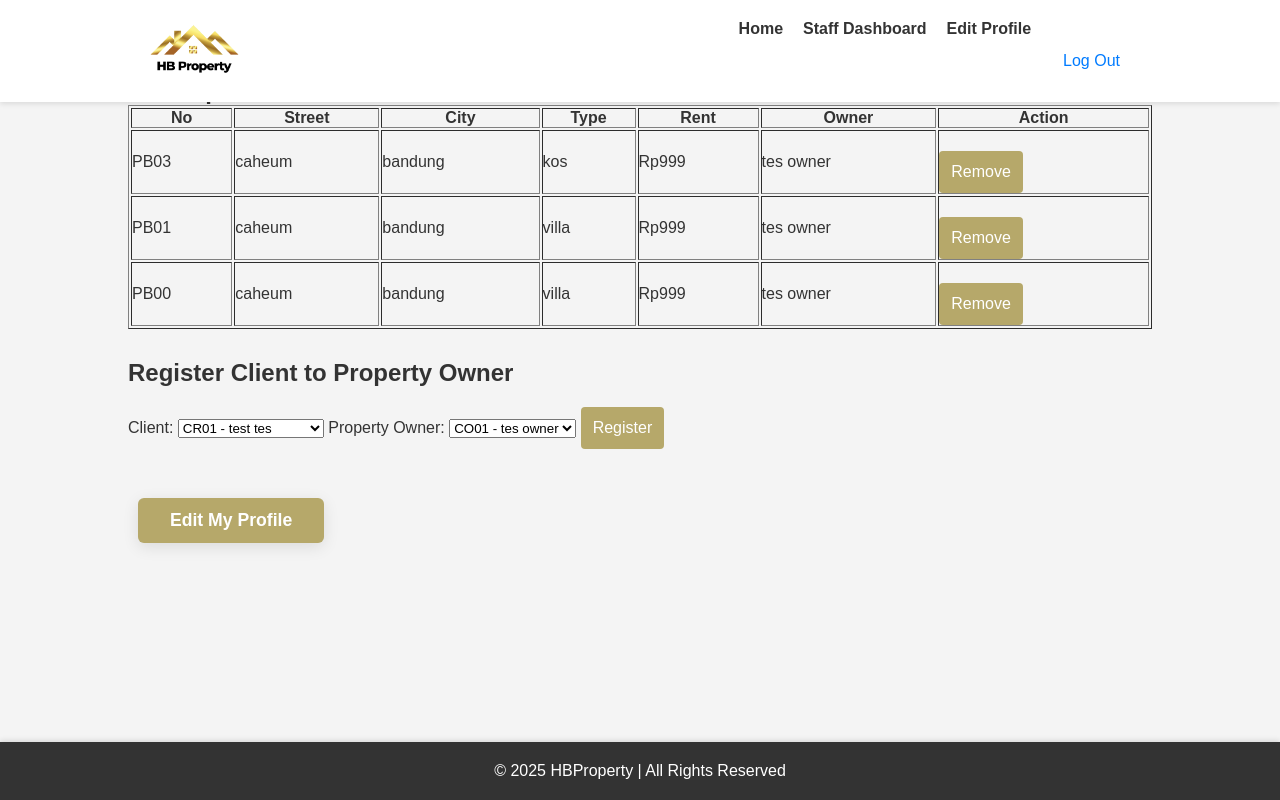
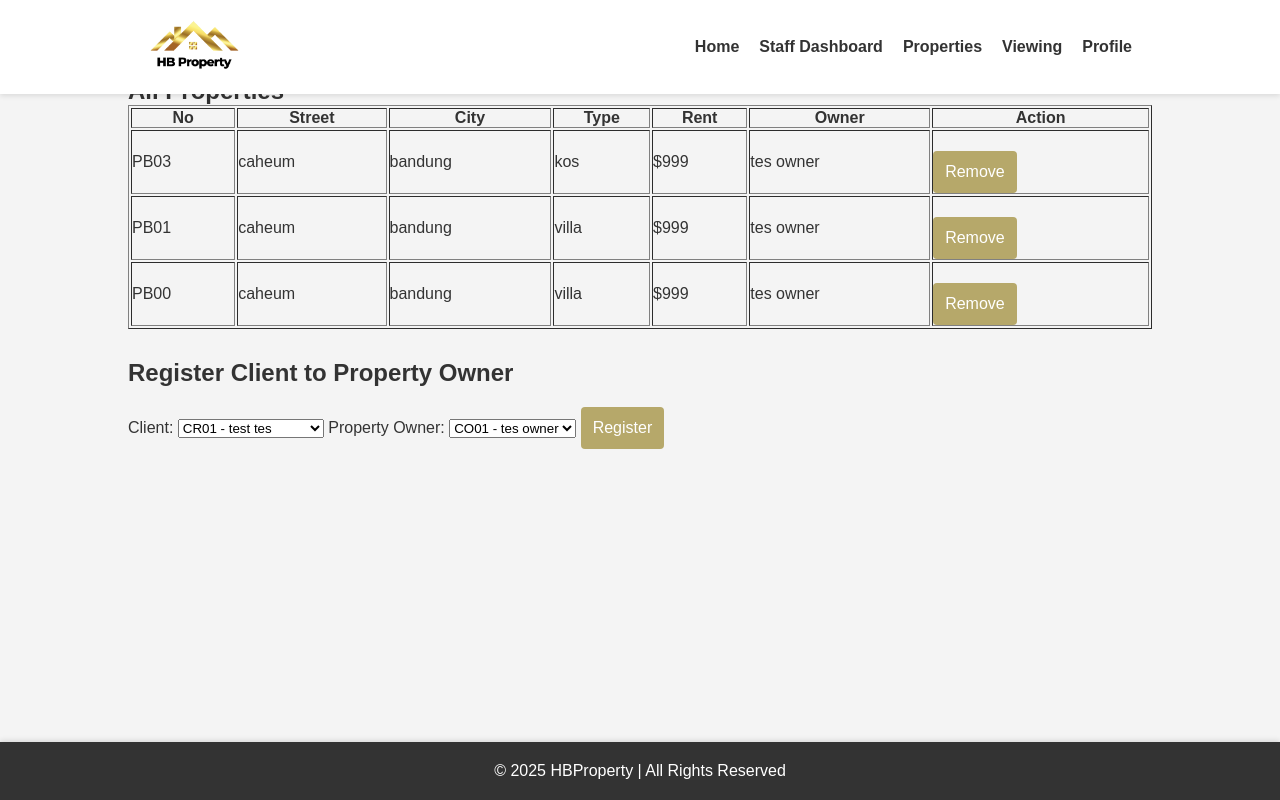
Before and after one commit to steven-felim/property-final, a PHP site: page /php/staff.php in a window 1280 px wide. Run offline with PHP 8.4, Linux system fonts and the light colour scheme; the visitor is signed in with stand-in values (Sample User, id 1); data comes from the database, SQL or seed files in the repository.

Commit message:
fix bug, prevent staff accessing other pages

```diff
--- a/css/styles.css
+++ b/css/styles.css
@@ -563,66 +563,3 @@ body.register-page {
 .btn-add-property:active {
     background-color: #b36b00 !important;
 }
-
-.btn-edit-profile,
-.btn-edit-profile:visited,
-.btn-edit-profile:active,
-.btn-edit-profile:focus,
-.btn-edit-profile:hover {
-    color: #fff !important;
-    text-decoration: none !important;
-}
-
-.btn-edit-profile {
-    background-color: #b6a86a !important;
-    color: #fff !important;
-    border: none !important;
-    padding: 12px 32px !important;
-    border-radius: 6px !important;
-    font-size: 1.1rem !important;
-    font-weight: 600 !important;
-    cursor: pointer !important;
-    transition: background 0.2s, box-shadow 0.2s !important;
-    box-shadow: 0 4px 16px rgba(0,0,0,0.10) !important;
-    text-decoration: none !important;
-    display: inline-block !important;
-    margin-left: 10px !important;
-    vertical-align: middle !important;
-}
-
-.btn-edit-profile:hover {
-    background-color: #847a4c !important;
-    box-shadow: 0 6px 20px rgba(0,0,0,0.13) !important;
-}
-
-.btn-edit-profile:active {
-    background-color: #b6a86a !important;
-}
-
-/* --- FORCE BUTTON STYLE FOR EDIT PROFILE LINK --- */
-a.btn-edit-profile,
-a.btn-edit-profile:link,
-a.btn-edit-profile:visited,
-a.btn-edit-profile:active,
-a.btn-edit-profile:focus,
-a.btn-edit-profile:hover {
-    color: #fff !important;
-    text-decoration: none !important;
-    background-color: #b6a86a !important;
-    border: none !important;
-    padding: 12px 32px !important;
-    border-radius: 6px !important;
-    font-size: 1.1rem !important;
-    font-weight: 600 !important;
-    cursor: pointer !important;
-    transition: background 0.2s, box-shadow 0.2s !important;
-    box-shadow: 0 4px 16px rgba(0,0,0,0.10) !important;
-    display: inline-block !important;
-    margin-left: 10px !important;
-    vertical-align: middle !important;
-    margin-top: 18.5px;
-}
-a.btn-edit-profile:hover {
-    background-color: #847a4c !important;
-    box-shadow: 0 6px 20px rgba(0,0,0,0.13) !important;
-}
--- a/php/staff.php
+++ b/php/staff.php
@@ -2,10 +2,13 @@
 session_start();
 require_once './db_connection.php';
 // Cek login
-if (!isset($_SESSION['user_email']) || $_SESSION['user_role'] !== 'staff') {
+if (!isset($_SESSION['user_email']) && $_SESSION['user_role'] == 'staff') {
     header("Location: index.php");
     exit();
 }
+
+$userEmail = $_SESSION['user_email'];
+$userRole = $_SESSION['user_role'];
 
 // Fetch all properties
 $properties = [];
@@ -79,16 +82,17 @@ if ($_SERVER['REQUEST_METHOD'] === 'POST' && isset($_POST['remove_property'])) {
             </div>
             <nav>
                 <ul>
-                    <li><a href="homepage.php">Home</a></li>
-                    <li><a href="staff.php">Staff Dashboard</a></li>
-                    <li><a href="edit-profile.php">Edit Profile</a></li>
-                    <li>
-                        <form action="index.php" method="post" style="display:inline;">
-                            <input type="hidden" name="logout" value="1" />
-                            <button type="submit" class="btn-logout"
-                                style="background:none;border:none;color:#007bff;cursor:pointer;">Log Out</button>
-                        </form>
-                    </li>
+                    <?php if($userRole === 'staff'): ?>
+                        <li><a href="staff.php">Home</a></li>
+                        <li><a href=#>Staff Dashboard</a></li>
+                    <?php else: ?>
+                        <li><a href="homepage.php">Home</a></li>
+                    <?php endif; ?>
+                    <li><a href="properties.php">Properties</a></li>
+                    <?php if (in_array($userRole, ['staff', 'property_owner'])): ?>
+                        <li><a href="viewing.php">Viewing</a></li>
+                    <?php endif; ?>
+                    <li><a href="profile.php">Profile</a></li>
                 </ul>
             </nav>
         </div>
@@ -119,7 +123,7 @@ if ($_SERVER['REQUEST_METHOD'] === 'POST' && isset($_POST['remove_property'])) {
                         <td><?php echo htmlspecialchars($p['street']); ?></td>
                         <td><?php echo htmlspecialchars($p['city']); ?></td>
                         <td><?php echo htmlspecialchars($p['pType']); ?></td>
-                        <td>Rp<?php echo number_format($p['rent'], 0, ',', '.'); ?></td>
+                        <td>$<?php echo number_format($p['rent'], 0, ',', '.'); ?></td>
                         <td><?php echo htmlspecialchars($p['ownerFName'] . ' ' . $p['ownerLName']); ?></td>
                         <td>
                             <form method="post" style="display:inline;">
@@ -163,11 +167,6 @@ if ($_SERVER['REQUEST_METHOD'] === 'POST' && isset($_POST['remove_property'])) {
                 <button type="submit">Register</button>
             </form>
         </section>
-
-        <!-- 5. Edit Profile Staff -->
-        <section>
-            <a href="edit-profile.php" class="btn-edit-profile">Edit My Profile</a>
-        </section>
     </div>
 
     <footer>
```
Also changed, not shown: php/about.php (+6 -1 lines), php/contact.php (+6 -1 lines), php/edit-profile.php (+7 -7 lines), php/homepage.php (+11 -2 lines), php/profile.php (+8 -3 lines), php/properties.php (+6 -1 lines), php/view.php (+6 -1 lines), php/viewing.php (+6 -1 lines).
